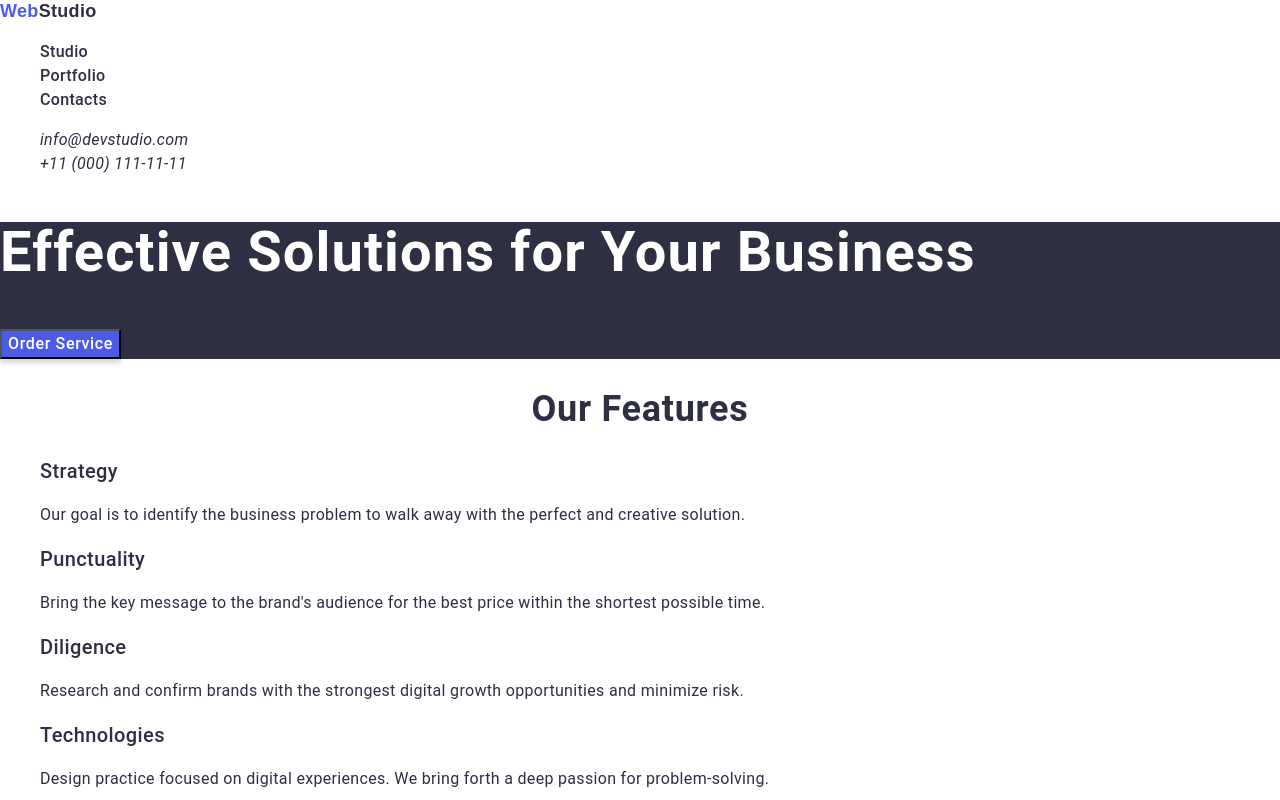
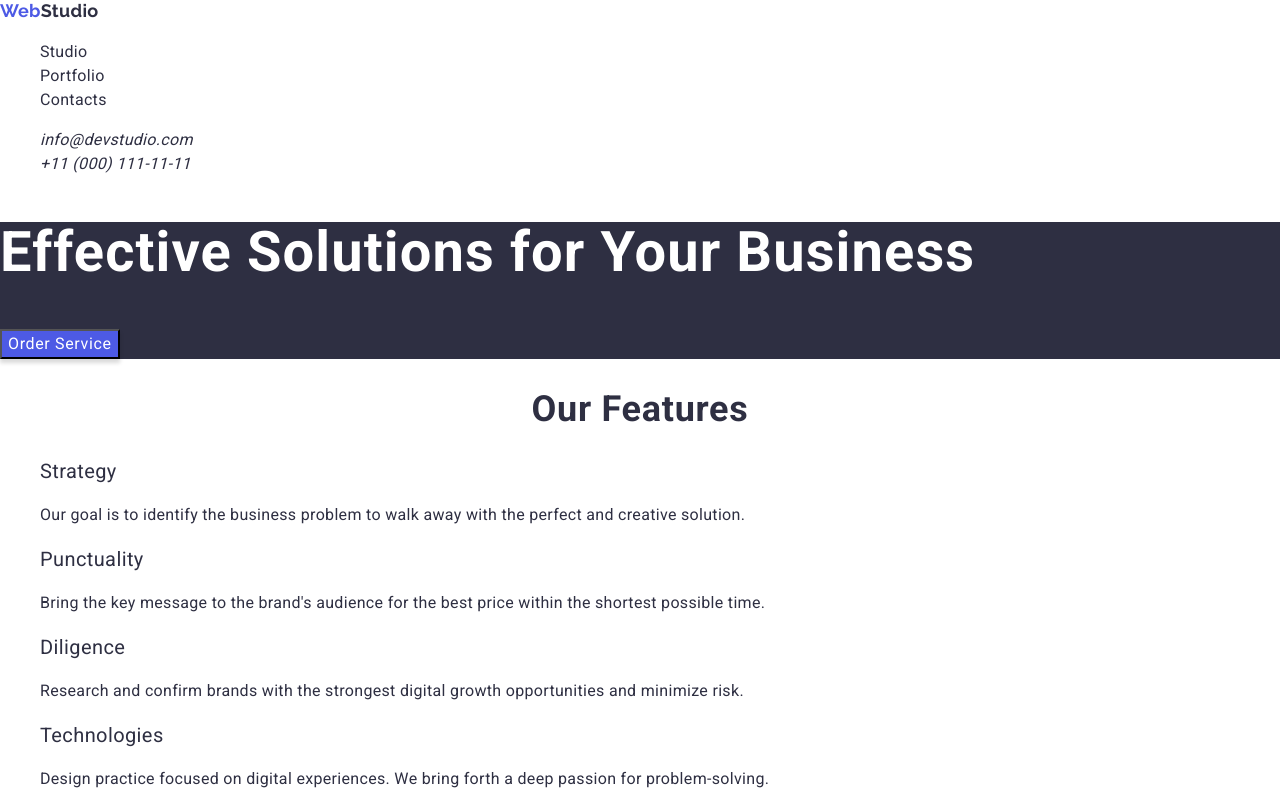
Before and after one commit to MaxBorisenko/goit-markup-hw-02, a plain HTML site: page index.html in a window 1280 px wide. Shown: the top 800 px of the page. Drawn offline with nearby package versions, Linux system fonts and the light colour scheme.

Commit message:
Fix link head

```diff
--- a/index.html
+++ b/index.html
@@ -3,7 +3,9 @@
 <head>
     <meta charset="UTF-8">
     <meta name="viewport" content="width=device-width, initial-scale=1.0">
-  <link rel="preconnect" href="https://fonts.google.com/share?selection.family=Roboto:ital,wght@0,100..900;1,100..900;https://fonts.google.com/share?selection.family=Raleway:ital,wght@0,100..900;1,100..900|Roboto:ital,wght@0,100..900;1,100..900">
+<link
+    href="https://fonts.googleapis.com/css2?family=Raleway:wght@100;400;700&family=Roboto:wght@100;400;700&display=swap"
+    rel="stylesheet">
   <link rel="stylesheet" href="https://cdnjs.cloudflare.com/ajax/libs/modern-normalize/3.0.1/modern-normalize.min.css">
   <link rel="stylesheet" href="./styles/styles.css">
     <title>WebStudio</title>
```
